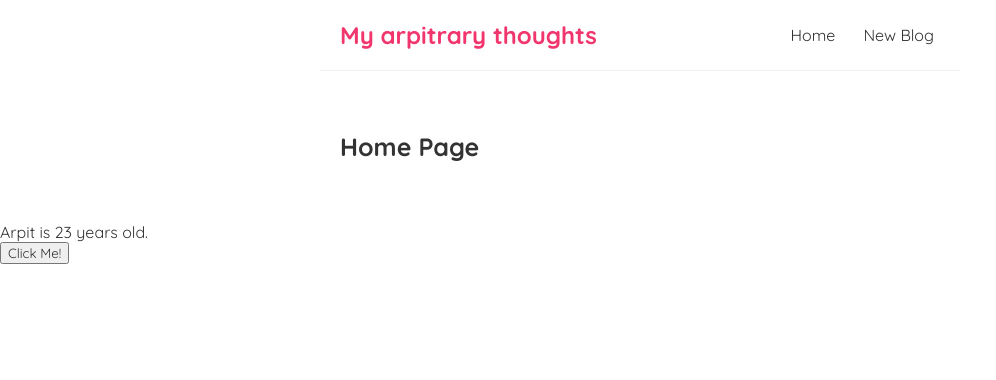
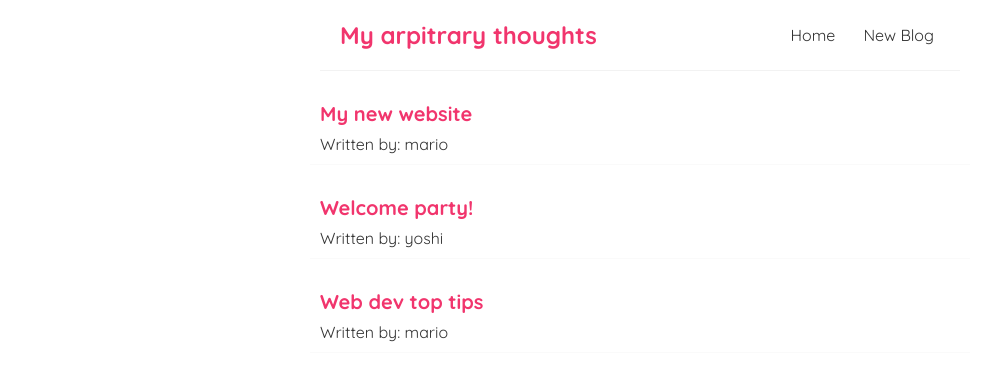
Before and after one commit to arpitjaswal/netNinjaCourse-reactjs, a React (Create React App) app: page / in a window 1280 px wide. Shown: the top 380 px of the page, without its empty margins (0-996 px from the left). Built offline with nearby package versions, Linux system fonts and the light colour scheme; the HTML template or start-up script is replaced by a standard one.

Commit message:
#10 Outputting lists: Learnt how to traverse an array of objects and display the contents according to our design requirment using JavaScript map function

```diff
--- a/src/components/HomePage.jsx
+++ b/src/components/HomePage.jsx
@@ -2,20 +2,26 @@
 
 import { useState } from 'react';
 
-const HomePage = (e) => {
-    const [name, setName] = useState("Arpit");
-    const [age, setAge] = useState(23);
-    const handleClick = ()=>{
-      setName("Ananya");
-      setAge(49);
-    }
+const HomePage = () => {
+    const [blogs, setBlogs] = useState([
+        { title: 'My new website', body: 'lorem ipsum...', author: 'mario', id: 1 },
+        { title: 'Welcome party!', body: 'lorem ipsum...', author: 'yoshi', id: 2 },
+        { title: 'Web dev top tips', body: 'lorem ipsum...', author: 'mario', id: 3 }
+    ])
+
   return (
-    <>
-        <div className='content'>Home Page</div>
-        <p>{name} is {age} years old.</p>
-        <button onClick={handleClick}>Click Me!</button>
-
-    </>
+    <div className='home'>
+    {
+        blogs.map(
+            (blogs)=>(
+                <div className="blog-preview" key={blogs.id}>
+                    <h2>{blogs.title}</h2>
+                    <p>Written by: {blogs.author}</p>
+                </div>
+            )
+        )
+       }
+    </div>
   )
 }
 
--- a/src/index.css
+++ b/src/index.css
@@ -32,6 +32,23 @@
   max-width: 600px;
   margin: 40px auto;
   padding: 20px;
-  font-size: 25px;
-  font-weight: 900;
 }
+
+
+/* blog previews / list */
+.blog-preview {
+  flex: auto;
+  padding: 10px;
+  margin: auto;
+  margin-top: 20px;
+  border-bottom: 1px solid #fafafa;
+  width: 50%;
+}
+.blog-preview:hover {
+  box-shadow: 1px 3px 5px rgba(0,0,0,0.1);
+}
+.blog-preview h2 {
+  font-size: 20px;
+  color: #f1356d;
+  margin-bottom: 8px;
+}
```
